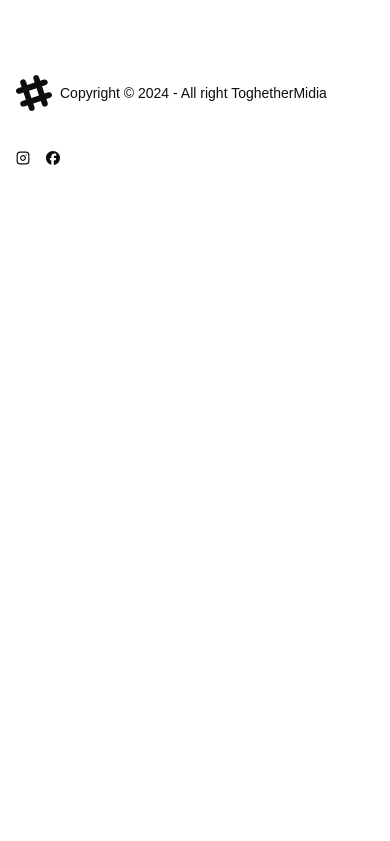
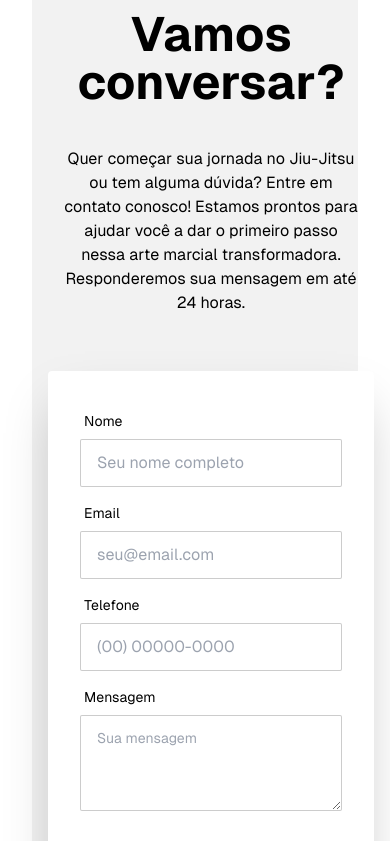
Before and after one commit to DanielCamucatto/app-bjj, a Next.js app: page / in a window 390 px wide. Shown: the part 4360-5201 px from the top of the page. Before the commit the page ends 4541 px from the top, so only its background shows below. Built offline with nearby package versions, Linux system fonts and the light colour scheme.

Commit message:
feat(add section contact)

```diff
--- a/package.json
+++ b/package.json
@@ -17,6 +17,7 @@
     "next": "14.2.15",
     "react": "^18",
     "react-dom": "^18",
+    "react-hook-form": "^7.53.2",
     "react-icons": "^5.3.0"
   },
   "devDependencies": {
--- a/src/app/components/Header/Header.tsx
+++ b/src/app/components/Header/Header.tsx
@@ -26,6 +26,9 @@ const Header = () => {
           <Link href="#benefits" scroll={true} className="btn btn-primary-content normal-case text-sm">
             Benefícios
           </Link>
+          <Link href="#contact" scroll={true} className="btn btn-primary-content normal-case text-sm">
+            Contato
+          </Link>
         </nav>
 
         <div className="flex items-center gap-4">
--- a/src/app/components/Header/HeaderMobile.tsx
+++ b/src/app/components/Header/HeaderMobile.tsx
@@ -53,6 +53,14 @@ const MobileMenu = () => {
             >
               Benefícios
             </Link>
+            <Link
+              href="#contact"
+              className="btn btn-primary-content normal-case text-sm"
+              onClick={toggleMenu}
+              scroll={false}
+            >
+              Contato
+            </Link>
             <DarkModeToggle />
           </nav>
         </div>
--- /dev/null
+++ b/src/app/components/Sections/Contact.tsx
@@ -0,0 +1,122 @@
+'use client'
+import { useForm } from 'react-hook-form';
+import { useTheme } from '@/app/contexts/ThemeContext';
+
+interface IFormInputs {
+  nome: string;
+  email: string;
+  telefone: string;
+  mensagem: string;
+}
+
+const Contact = () => {
+  const { theme } = useTheme();
+  const {
+    register,
+    handleSubmit,
+    formState: { errors },
+  } = useForm<IFormInputs>();
+
+  const onSubmit = (data: IFormInputs) => {
+    console.log(data);
+    // Aqui você pode implementar a lógica de envio do formulário
+  };
+
+  return (
+    <div className="hero bg-base-200 min-h-screen" id="contact">
+      <div className="hero-content flex-col lg:flex-row-reverse">
+        <div className="text-center lg:text-left">
+          <h1 className={`text-5xl m-4 font-bold ${theme === "black" ? "text-white" : "text-black"}`}>
+            Vamos conversar?
+          </h1>
+          <p className={`py-6 m-4 ${theme === "black" ? "text-white" : "text-black"}`}>
+            Quer começar sua jornada no Jiu-Jitsu ou tem alguma dúvida?
+            Entre em contato conosco! Estamos prontos para ajudar você a
+            dar o primeiro passo nessa arte marcial transformadora.
+            Responderemos sua mensagem em até 24 horas.
+          </p>
+        </div>
+        <div className="card bg-base-100 w-full max-w-sm shrink-0 shadow-2xl">
+          <form className="card-body" onSubmit={handleSubmit(onSubmit)}>
+            <div className="form-control">
+              <label className="label">
+                <span className="label-text">Nome</span>
+              </label>
+              <input
+                type="text"
+                placeholder="Seu nome completo"
+                className={`input input-bordered ${errors.nome ? 'input-error' : ''}`}
+                {...register('nome', { required: 'Nome é obrigatório' })}
+              />
+              {errors.nome && (
+                <span className="text-error text-sm mt-1">{errors.nome.message}</span>
+              )}
+            </div>
+
+            <div className="form-control">
+              <label className="label">
+                <span className="label-text">Email</span>
+              </label>
+              <input
+                type="email"
+                placeholder="seu@email.com"
+                className={`input input-bordered ${errors.email ? 'input-error' : ''}`}
+                {...register('email', {
+                  required: 'Email é obrigatório',
+                  pattern: {
+                    value: /^[A-Z0-9._%+-]+@[A-Z0-9.-]+\.[A-Z]{2,}$/i,
+                    message: 'Email inválido'
+                  }
+                })}
+              />
+              {errors.email && (
+                <span className="text-error text-sm mt-1">{errors.email.message}</span>
+              )}
+            </div>
+
+            <div className="form-control">
+              <label className="label">
+                <span className="label-text">Telefone</span>
+              </label>
+              <input
+                type="tel"
+                placeholder="(00) 00000-0000"
+                className={`input input-bordered ${errors.telefone ? 'input-error' : ''}`}
+                {...register('telefone', {
+                  required: 'Telefone é obrigatório',
+                  pattern: {
+                    value: /^\(\d{2}\) \d{5}-\d{4}$/,
+                    message: 'Formato: (00) 00000-0000'
+                  }
+                })}
+              />
+              {errors.telefone && (
+                <span className="text-error text-sm mt-1">{errors.telefone.message}</span>
+              )}
+            </div>
+
+            <div className="form-control">
+              <label className="label">
+                <span className="label-text">Mensagem</span>
+              </label>
+              <textarea
+                placeholder="Sua mensagem"
+                className={`textarea textarea-bordered h-24 ${errors.mensagem ? 'textarea-error' : ''}`}
+                {...register('mensagem', { required: 'Mensagem é obrigatória' })}
+              />
+              {errors.mensagem && (
+                <span className="text-error text-sm mt-1">{errors.mensagem.message}</span>
+              )}
+            </div>
+
+            <div className="form-control mt-6">
+              <button className="btn btn-info">Enviar mensagem</button>
+            </div>
+          </form>
+        </div>
+      </div>
+    </div>
+  );
+};
+
+export default Contact;
--- a/src/app/page.tsx
+++ b/src/app/page.tsx
@@ -2,6 +2,8 @@ import Hero from "@/app/components/Sections/Hero"
 import History from "./components/Sections/History";
 import Methodology from "./components/Sections/Methodology";
 import Benefits from "./components/Sections/Benefits";
+import Contact from "./components/Sections/Contact";
+
 export default function Home() {
   return (
     <div className="min-h-screen p-8 pb-20 gap-16 sm:p-20 font-[family-name:var(--font-geist-sans)]">
@@ -17,6 +19,9 @@ export default function Home() {
     <div id="benefits">
       <Benefits />
     </div>
+    <div id="contact">
+      <Contact />
+    </div>
   </div>
   );
 }
```
Also changed, not shown: 1 other file (tests, documents, lock files or other folders).
